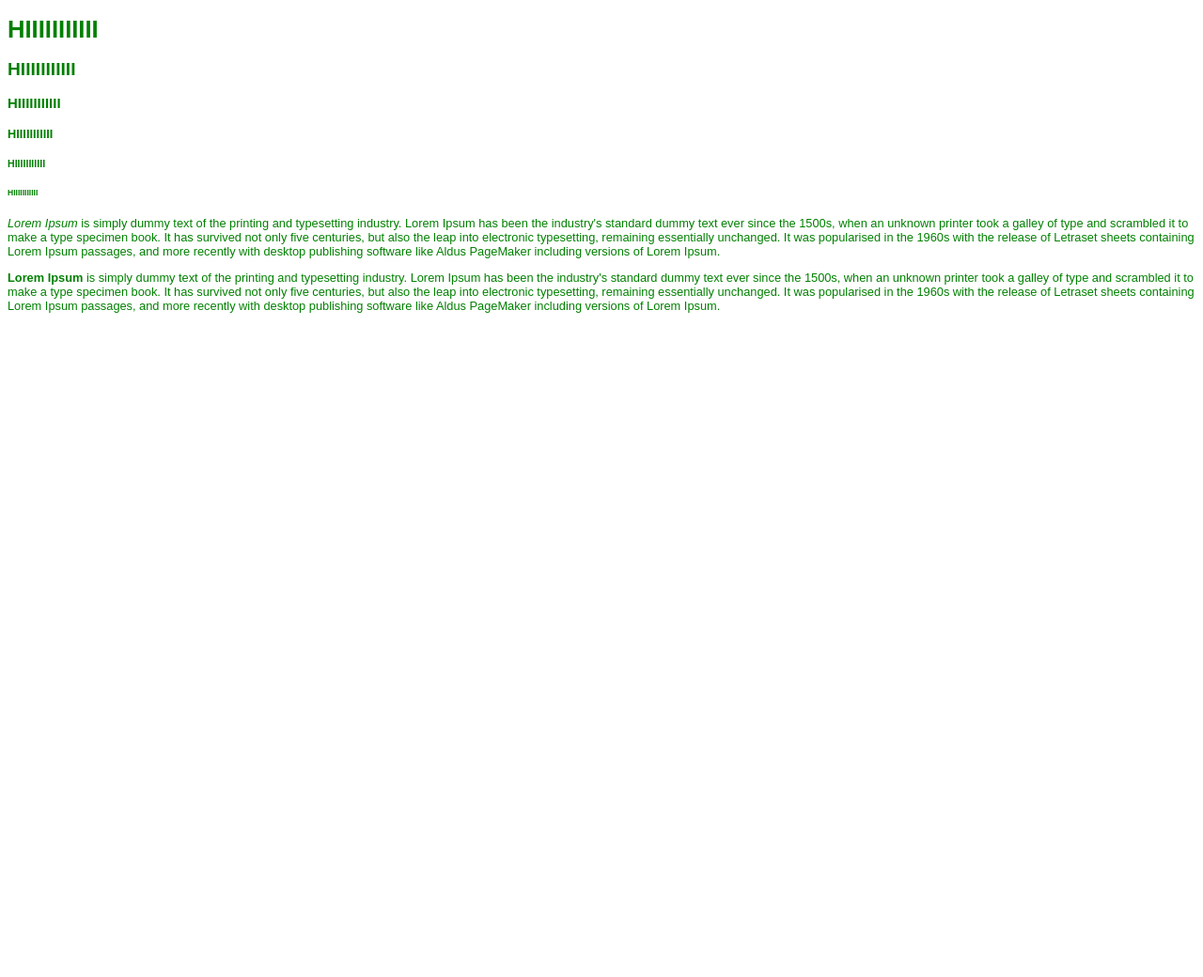
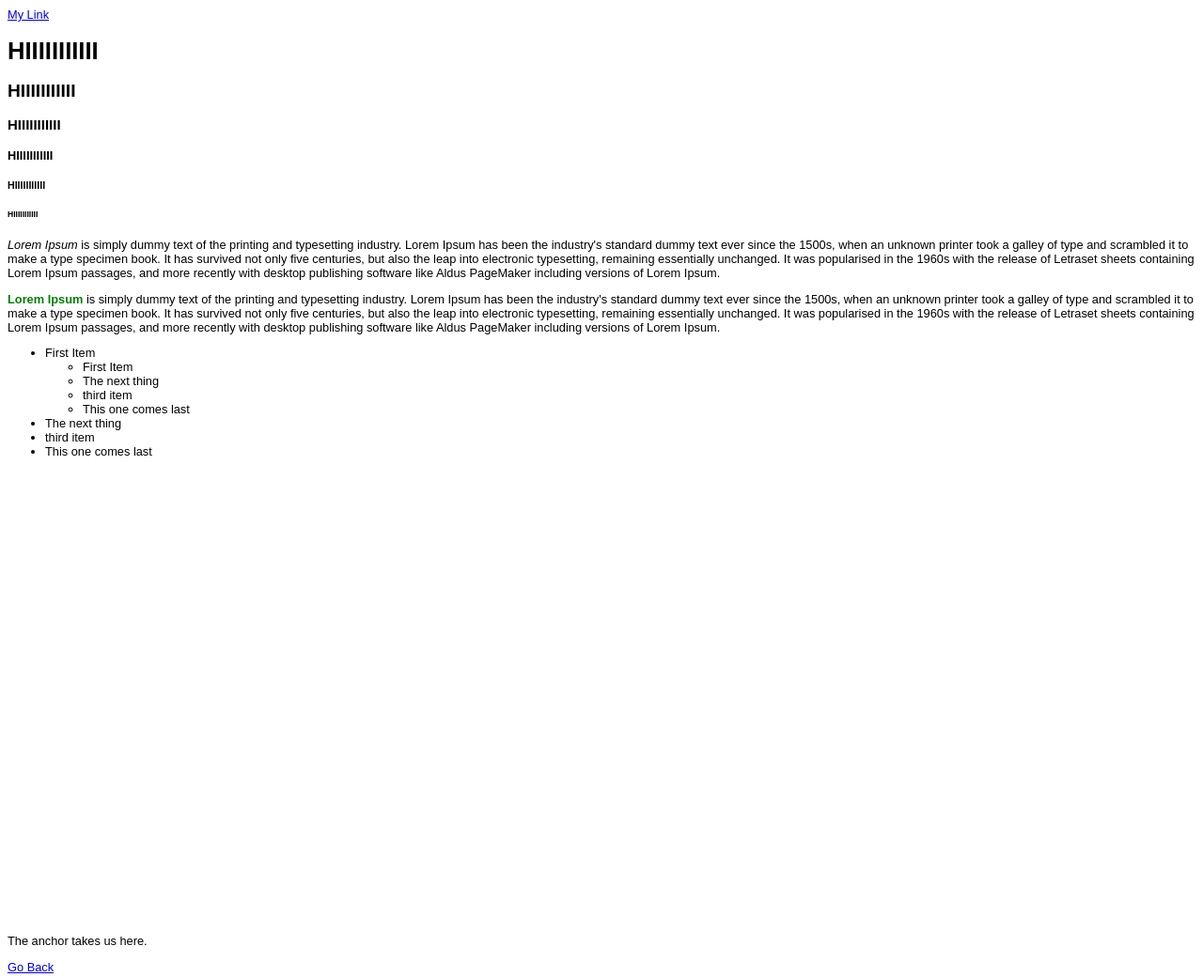
Before and after one commit to raqueezy/codingclass, a plain HTML site: page sandbox.html in a window 1280 px wide. Shown: the whole page at 94% size. Before the commit the page ends 800 px from the top, so only its background shows below. Drawn offline with Linux system fonts and the light colour scheme.

Commit message:
renamed index, added template file

```diff
--- a/main.css
+++ b/main.css
@@ -1,7 +1,7 @@
 body {
 	font-size: 0.8em;
     font-family: arial, sans-serif;
-    color:green;
+    color:black;
 }
 strong {
       color:green;
--- a/index.html
+++ b/sandbox.html
@@ -6,6 +6,8 @@
 		<link rel="stylesheet" type="text/css" href="main.css" />
 	</head>
 	<body>
+        <a href="#codingclass" id="my_link">My Link</a>
+
         <h1>HIIIIIIIIIII</h1>
          <h2>HIIIIIIIIIII</h2>
          <h3>HIIIIIIIIIII</h3>
@@ -19,5 +21,28 @@
         <p>
            <strong>Lorem Ipsum</strong> is simply dummy text of the printing and typesetting industry. Lorem Ipsum has been the industry's standard dummy text ever since the 1500s, when an unknown printer took a galley of type and scrambled it to make a type specimen book. It has survived not only five centuries, but also the leap into electronic typesetting, remaining essentially unchanged. It was popularised in the 1960s with the release of Letraset sheets containing Lorem Ipsum passages, and more recently with desktop publishing software like Aldus PageMaker including versions of Lorem Ipsum.
         </p>
+        <ul>
+            <li>First Item</li>
+           <ul>
+            <li>First Item</li>
+            <li>The next thing</li>
+            <li>third item</li>
+            <li>This one comes last</li>
+               </ul>
+            <li>The next thing</li>
+            <li>third item</li>
+            <li>This one comes last</li>
+        </ul>
+        <br><br><br><br><br><br><br><br>
+        <br><br><br><br><br><br><br><br>
+        <br><br><br><br><br><br><br><br>
+        <br><br><br><br><br><br><br><br>
+        <p id="codingclass">The anchor takes us here.</p>
+        <a href="#my_link">Go Back</a>
+        <br><br><br><br><br><br><br><br>
+        <br><br><br><br><br><br><br><br>
+        	<br><br><br><br><br><br><br><br>
+        <br><br><br><br><br><br><br><br>
+
     </body>
 </html>
```
Also changed, not shown: template.html (added, +11 -0 lines).
